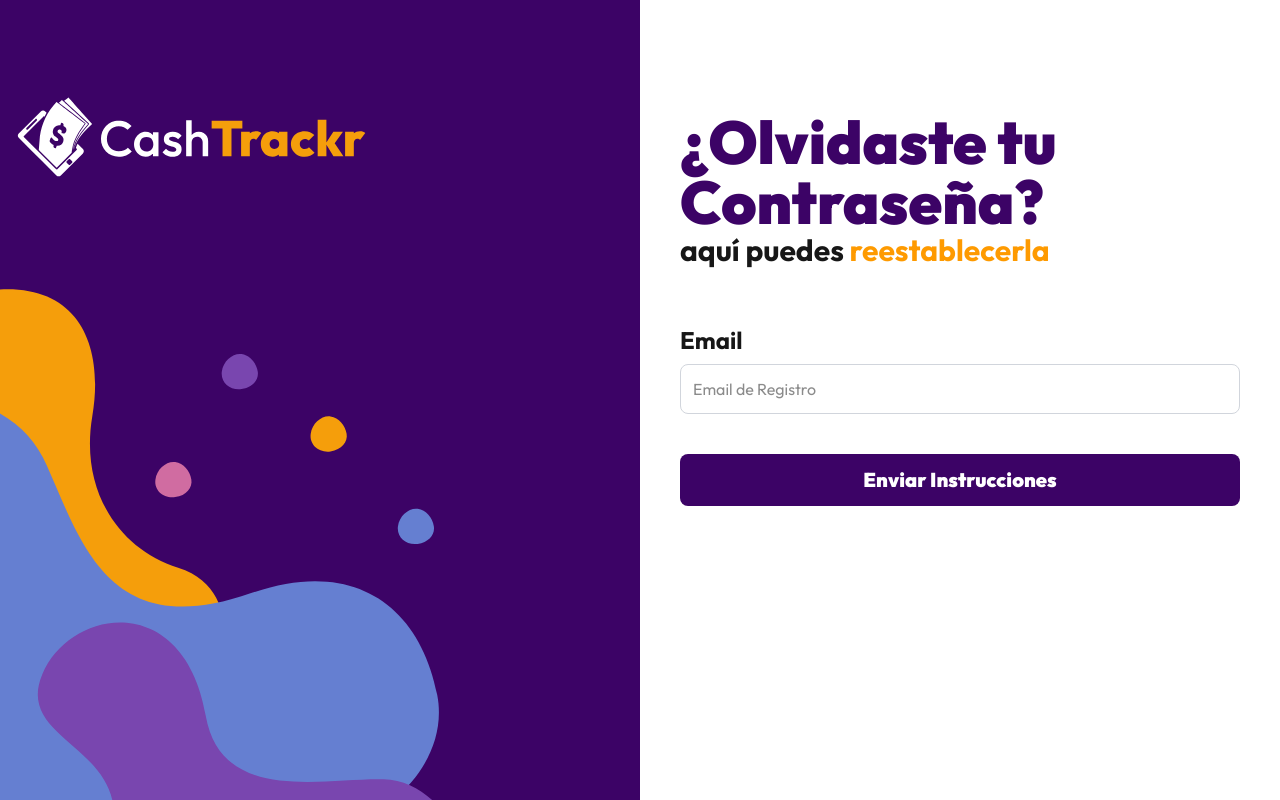
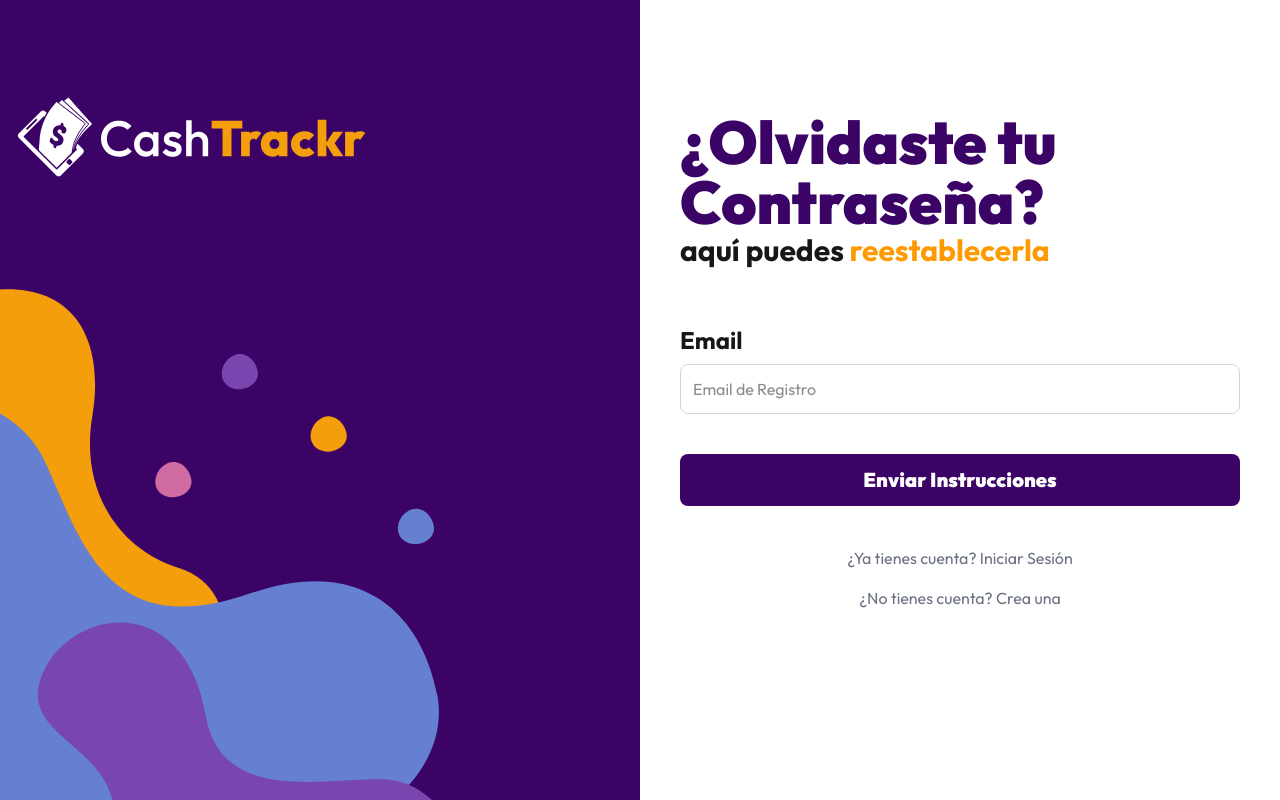
Before and after one commit to xalejandrow/cashtrackr_frontend_next, a Next.js app: page /auth/forgot-password in a window 1280 px wide. Built offline with nearby package versions, Linux system fonts and the light colour scheme.

Commit message:
Añadiendo routing hacia olvide mi password y finalizando las rutas

```diff
--- a/app/auth/forgot-password/page.tsx
+++ b/app/auth/forgot-password/page.tsx
@@ -1,4 +1,5 @@
 import ForgotPasswordForm from "@/components/auth/ForgotPasswordForm";
+import Link from "next/link";
 import type { Metadata } from "next";
 
 export const metadata : Metadata = {
@@ -16,6 +17,22 @@
         </p>
 
        <ForgotPasswordForm />
+
+       <nav className="mt-10 flex flex-col space-y-4">
+				<Link
+					href='/auth/login'
+					className="text-center text-gray-500"
+				>
+					¿Ya tienes cuenta? Iniciar Sesión
+				</Link>
+
+        <Link
+					href='/auth/register'
+					className="text-center text-gray-500"
+				>
+					¿No tienes cuenta? Crea una
+				</Link>
+			</nav>
     </>
   );
 }
--- a/app/auth/login/page.tsx
+++ b/app/auth/login/page.tsx
@@ -25,6 +25,13 @@
 				>
 					¿No tienes cuenta? Crea una
 				</Link>
+
+        <Link
+					href='/auth/forgot-password'
+					className="text-center text-gray-500"
+				>
+					¿Olvidaste tu contraseña? Reestablecer
+				</Link>
 			</nav>
     </>
   );
--- a/app/auth/register/page.tsx
+++ b/app/auth/register/page.tsx
@@ -27,6 +27,13 @@
 				>
 					¿Ya tienes cuenta? Iniciar Sesión
 				</Link>
+
+				<Link
+					href='/auth/forgot-password'
+					className="text-center text-gray-500"
+				>
+					¿Olvidaste tu contraseña? Reestablecer
+				</Link>
 			</nav>
 		</>
 	);
```
